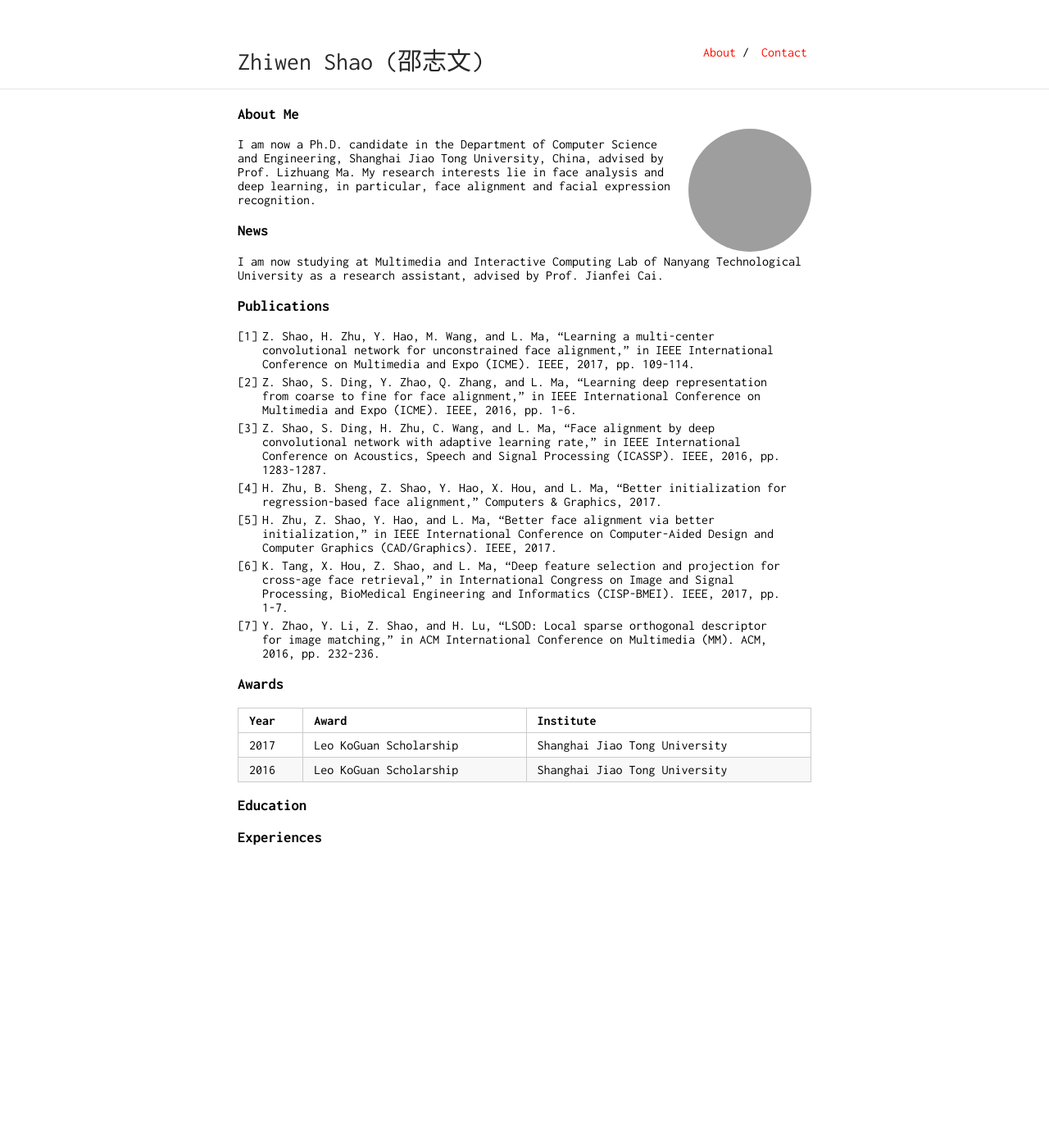
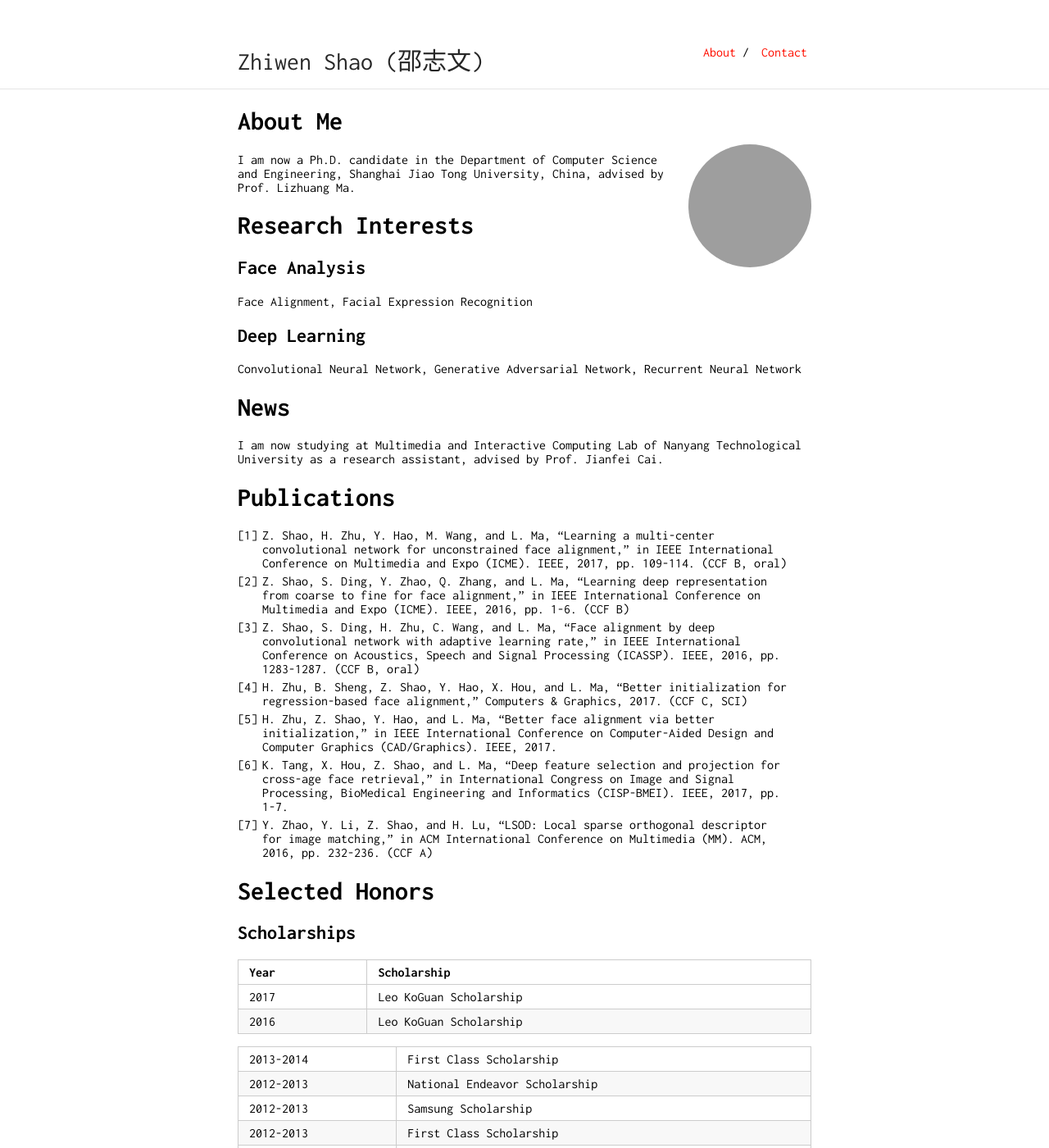
Before and after one commit to ZhiwenShao/ZhiwenShao_v1.github.io, a Jekyll site: the page built from index.md, in a window 1280 px wide and 1400 px high. Shown: the whole window at 82% size. Built offline with Jekyll 4.4.1, drawn with Linux system fonts in a browser that asks for light colours; our own code applies the rules of GitHub Pages for plain Markdown files; some of the changed text lies outside the part shown; grey boxes are pictures that could not be loaded.

Commit message:
Update index.md

```diff
--- a/index.md
+++ b/index.md
@@ -2,35 +2,82 @@
 layout: default
 ---
 
-### About Me
+# About Me
 
 <img class="profile-picture" src="zhiwen.png">
 
-I am now a Ph.D. candidate in the Department of Computer Science and Engineering, Shanghai Jiao Tong University, China, advised by Prof. Lizhuang Ma. My research interests lie in face analysis and deep learning, in particular, face alignment and facial expression recognition.
+I am now a Ph.D. candidate in the Department of Computer Science and Engineering, Shanghai Jiao Tong University, China, advised by Prof. Lizhuang Ma.
 
-### News
+# Research Interests
+
+## Face Analysis
+
+Face Alignment, Facial Expression Recognition
+
+## Deep Learning
+
+Convolutional Neural Network, Generative Adversarial Network, Recurrent Neural Network
+
+# News
 
 I am now studying at Multimedia and Interactive Computing Lab of Nanyang Technological University as a research assistant, advised by Prof. Jianfei Cai.
 
-### Publications
+# Publications
 
-1. Z. Shao, H. Zhu, Y. Hao, M. Wang, and L. Ma, “Learning a multi-center convolutional network for unconstrained face alignment,” in IEEE International Conference on Multimedia and Expo (ICME). IEEE, 2017, pp. 109-114.
-2. Z. Shao, S. Ding, Y. Zhao, Q. Zhang, and L. Ma, “Learning deep representation from coarse to fine for face alignment,” in IEEE International Conference on Multimedia and Expo (ICME). IEEE, 2016, pp. 1-6.
-3. Z. Shao, S. Ding, H. Zhu, C. Wang, and L. Ma, “Face alignment by deep convolutional network with adaptive learning rate,” in IEEE International Conference on Acoustics, Speech and Signal Processing (ICASSP). IEEE, 2016, pp. 1283-1287.
-4. H. Zhu, B. Sheng, Z. Shao, Y. Hao, X. Hou, and L. Ma, “Better initialization for regression-based face alignment,” Computers & Graphics, 2017.
+1. Z. Shao, H. Zhu, Y. Hao, M. Wang, and L. Ma, “Learning a multi-center convolutional network for unconstrained face alignment,” in IEEE International Conference on Multimedia and Expo (ICME). IEEE, 2017, pp. 109-114. (CCF B, oral)
+2. Z. Shao, S. Ding, Y. Zhao, Q. Zhang, and L. Ma, “Learning deep representation from coarse to fine for face alignment,” in IEEE International Conference on Multimedia and Expo (ICME). IEEE, 2016, pp. 1-6. (CCF B)
+3. Z. Shao, S. Ding, H. Zhu, C. Wang, and L. Ma, “Face alignment by deep convolutional network with adaptive learning rate,” in IEEE International Conference on Acoustics, Speech and Signal Processing (ICASSP). IEEE, 2016, pp. 1283-1287. (CCF B, oral)
+4. H. Zhu, B. Sheng, Z. Shao, Y. Hao, X. Hou, and L. Ma, “Better initialization for regression-based face alignment,” Computers & Graphics, 2017. (CCF C, SCI)
 5. H. Zhu, Z. Shao, Y. Hao, and L. Ma, “Better face alignment via better initialization,” in IEEE International Conference on Computer-Aided Design and Computer Graphics (CAD/Graphics). IEEE, 2017.
 6. K. Tang, X. Hou, Z. Shao, and L. Ma, “Deep feature selection and projection for cross-age face retrieval,” in International Congress on Image and Signal Processing, BioMedical Engineering and Informatics (CISP-BMEI). IEEE, 2017, pp. 1-7.
-7. Y. Zhao, Y. Li, Z. Shao, and H. Lu, “LSOD: Local sparse orthogonal descriptor for image matching,” in ACM International Conference on Multimedia (MM). ACM, 2016, pp. 232-236.
+7. Y. Zhao, Y. Li, Z. Shao, and H. Lu, “LSOD: Local sparse orthogonal descriptor for image matching,” in ACM International Conference on Multimedia (MM). ACM, 2016, pp. 232-236. (CCF A)
 
-### Awards
+# Selected Honors
 
-Year | Award | Institute
------|-------|--------
-2017 |  Leo KoGuan Scholarship  | Shanghai Jiao Tong University
-2016 |  Leo KoGuan Scholarship  | Shanghai Jiao Tong University
+## Scholarships
 
-### Education
+Year | Scholarship
+-----|-------
+2017 | Leo KoGuan Scholarship
+2016 | Leo KoGuan Scholarship
+
+2013-2014 | First Class Scholarship
+2012-2013 | National Endeavor Scholarship
+2012-2013 | Samsung Scholarship
+2012-2013 | First Class Scholarship
+2011-2012 | National Endeavor Scholarship
+2011-2012 | Wu Yajun Scholarship
+2011-2012 | First Class Scholarship
 
 
+## Awards
 
-### Experiences
+Year | Award
+-----|-------
+2014 | Mathematical Contest In Modeling, Honorable Mention
+2013 | China Undergraduate Electronic Mathematical Contest In Modeling, Second Prize
+2013 | China Undergraduate Mathematical Contest in Modeling, Shaanxi Province, First Prize
+2012 | Mathematical Contest of Shaanxi Province of China, Second Prize
+
+2015 | NPU, Outstanding Graduate
+2014 | C Programming Contest of NPU, Second Prize
+2013 | Mathematical Contest In Modeling of NPU, First Prize
+2013 | C Programming Contest of NPU, Second Prize
+2013 | Smartcar Contest of NPU, Third Prize
+2012 | Mathematical Contest In Modeling of NPU, First Prize
+2012 | Photoshop Design Contest of NPU, Second Prize
+2011 | Photoshop Design Contest of NPU, Honorable Mention
+2011 | Sunshine Project, Outstanding Volunteer
+
+# Education
+
+Year | University | Degree
+-----|-------
+2015.9-Present | Shanghai Jiao Tong University | Ph.D.
+2011.9-2015.6 | Northwestern Polytechnical University | B.Eng.
+
+# Experiences
+
+Year | Company | Title
+-----|-------
+2017.11-Present | Nanyang Technological University | Research Assistant
```
